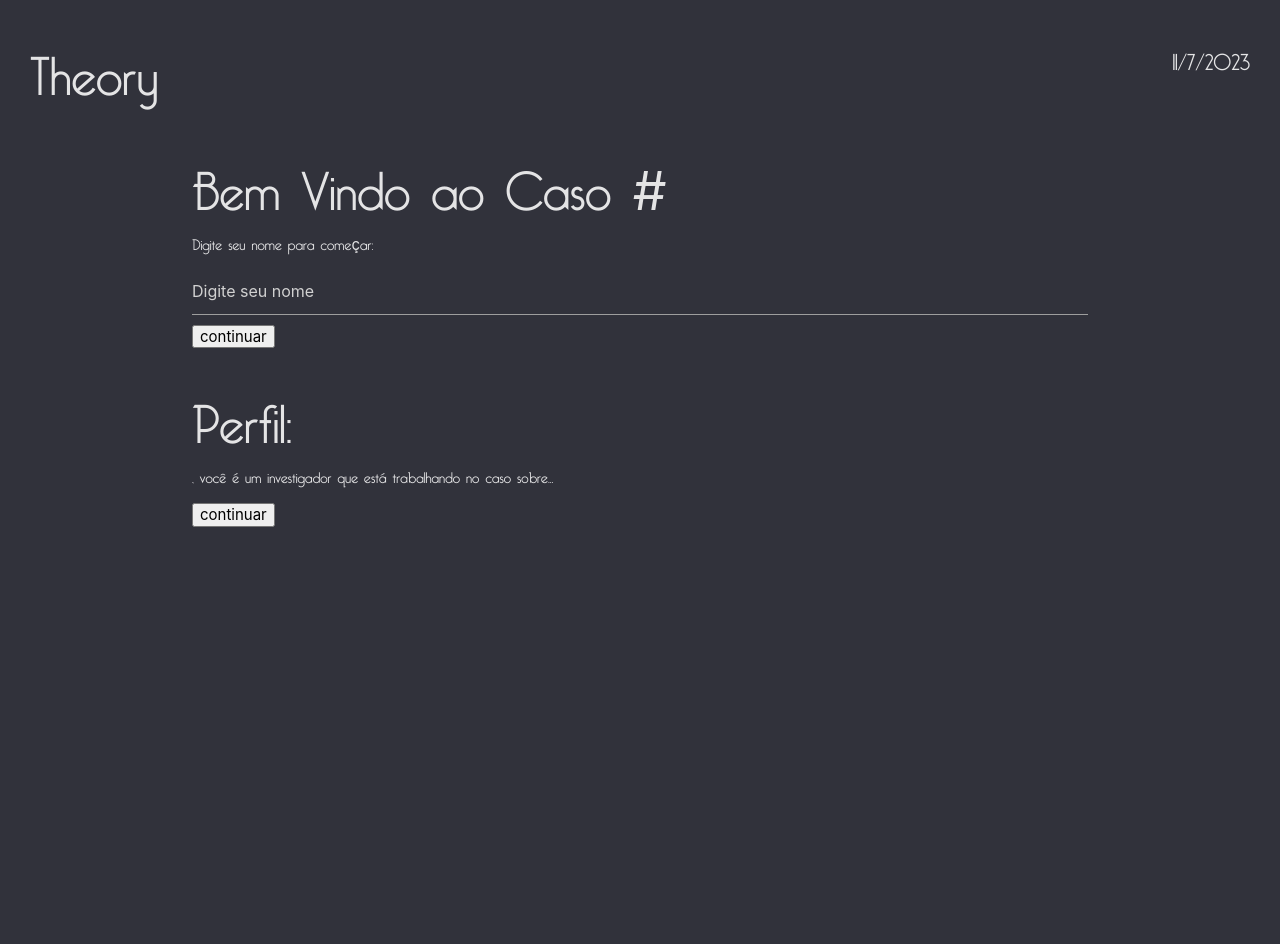
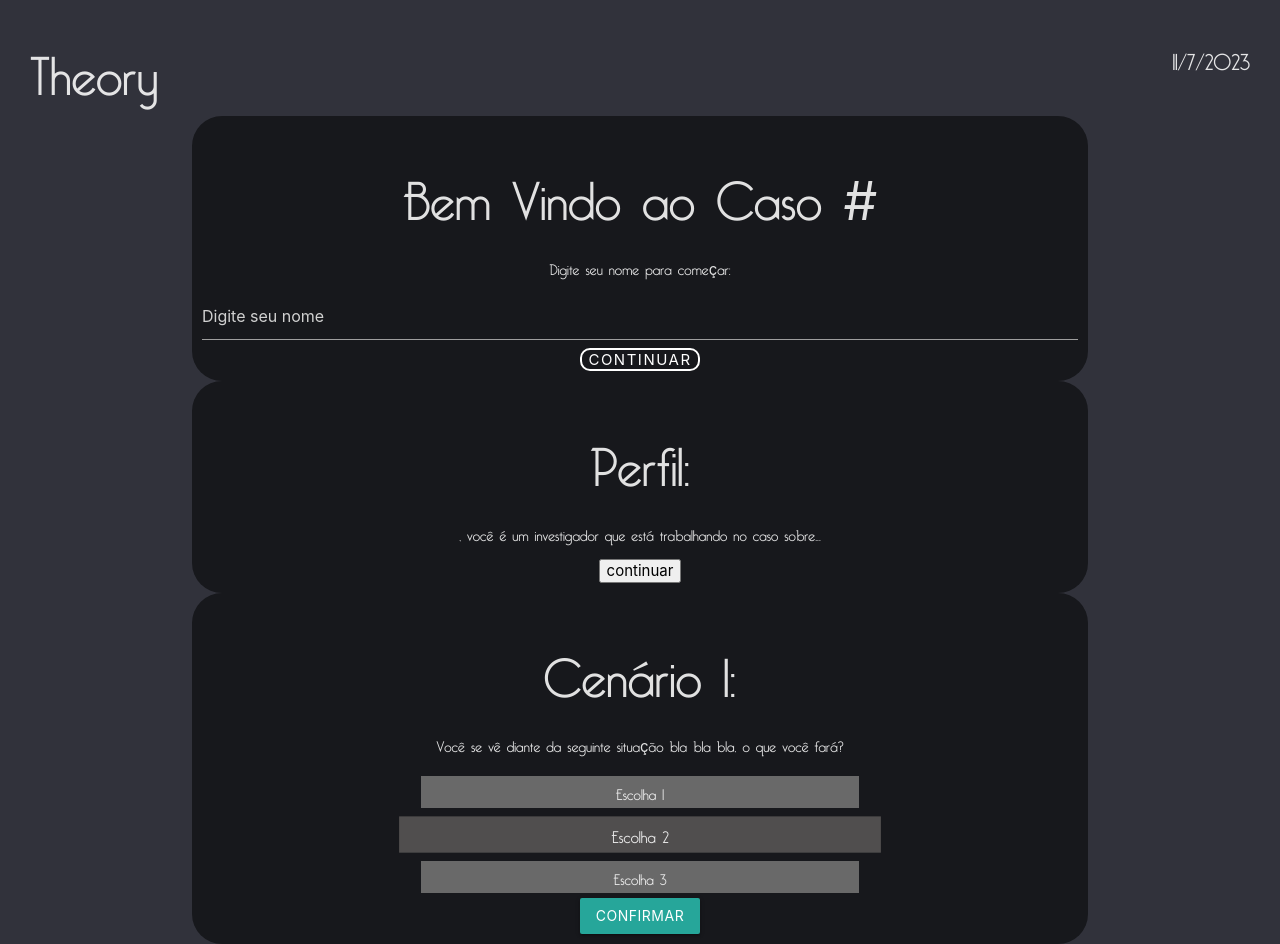
Before and after one commit to Namelessafk/Projeto-Theory, a React (Vite) app: page / in a window 1280 px wide. Before the commit the page ends 800 px from the top, so only its background shows below. Built offline with nearby package versions, Linux system fonts and the light colour scheme.

Commit message:
reorganizando

```diff
--- a/src/App.tsx
+++ b/src/App.tsx
@@ -1,5 +1,6 @@
 import Header from "./components/Header";
 import Main from "./components/Main"
+import Scenario from "./components/Scenario";
 
 function App() {
 
@@ -10,6 +11,7 @@ function App() {
       </header>
       <main>
         <Main />
+        <Scenario />
       </main>
     </>
   )
--- a/src/components/Profile.tsx
+++ b/src/components/Profile.tsx
@@ -1,6 +1,6 @@
 import '../css/Main.css'
 
-export const Profile = ({name}:any) => {
+export const Profile = ({ name }: any) => {
   return (
     <div className="container">
       <h2>Perfil:</h2>
--- a/src/components/Start.tsx
+++ b/src/components/Start.tsx
@@ -1,10 +1,15 @@
-import '../css/Main.css'
+import '../css/Start.css'
+import { useContext } from 'react'
+import { Contextos } from '../context/logica'
 
 type Props = {
   setName: (setName: string) => void;
 }
 
 export const Start = ({ setName }: Props) => {
+  const contextoState = useContext(Contextos)
+
+  console.log(contextoState)
   return (
     <div className="container">
       <h2>Bem Vindo ao Caso #</h2>
--- a/src/css/Start.css
+++ b/src/css/Start.css
@@ -2,6 +2,8 @@ main {
   display: flex;
   justify-content: center;
   align-items: center;
+  flex-direction: column;
+  gap: 30px;
 }
 
 .container {
--- a/src/css/Start.scss
+++ b/src/css/Start.scss
@@ -2,6 +2,8 @@ main {
     display: flex;
     justify-content: center;
     align-items: center;
+    flex-direction: column;
+    gap: 30px;
 }
 
 .container {
```
Also changed, not shown: 1 other file (tests, documents, lock files or other folders).
